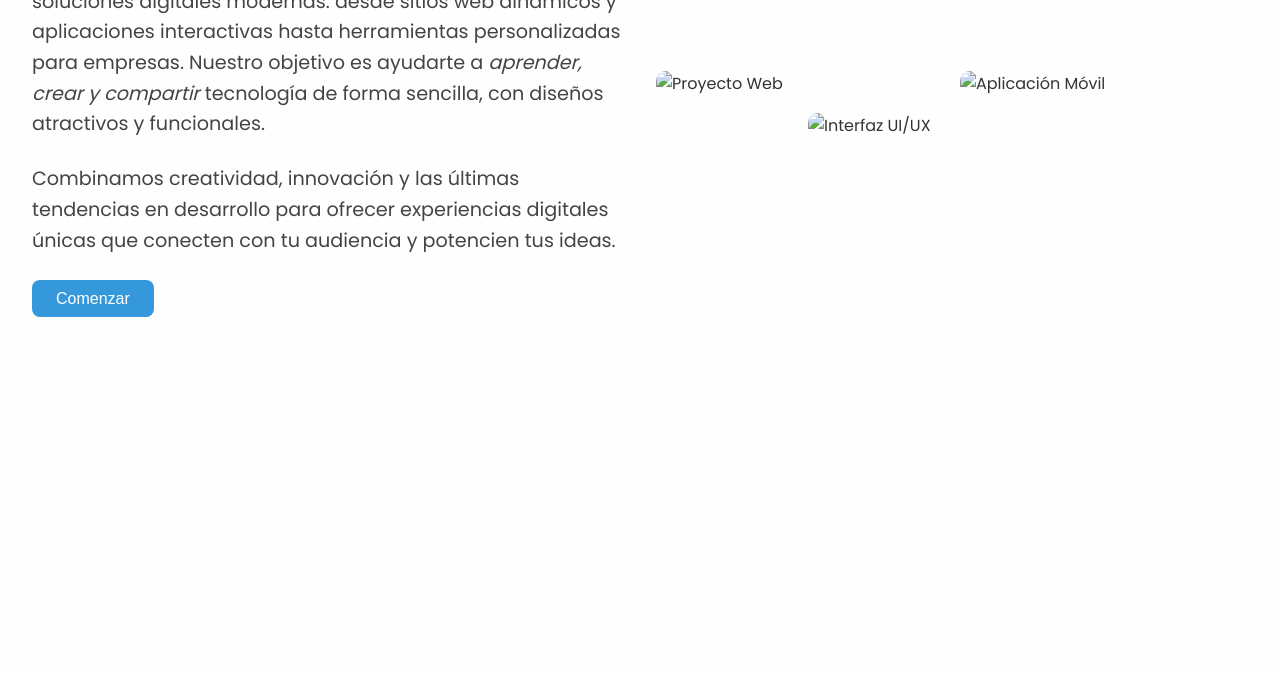
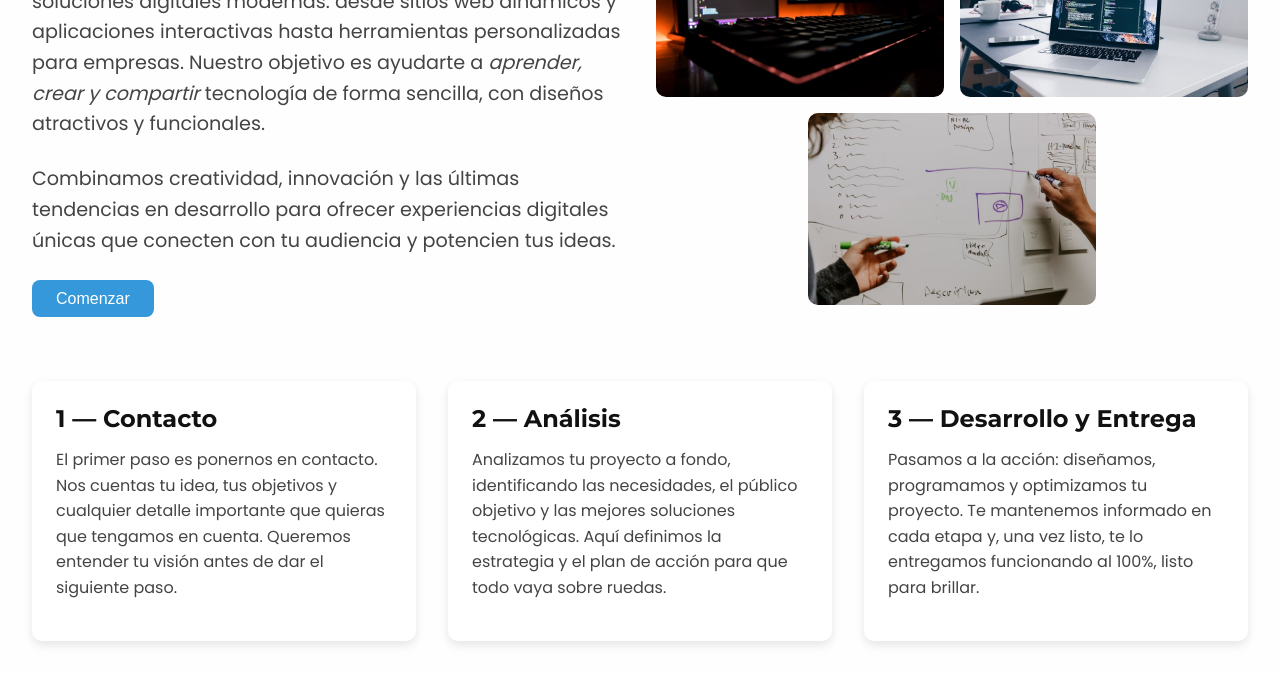
Before and after one commit to AgustinGibaut/CodeXStudio, a plain HTML site: page index.html in a window 1280 px wide. Shown: the part 185-858 px from the top of the page. Before the commit the page ends 800 px from the top, so only its background shows below. Drawn offline with Linux system fonts and the light colour scheme.

Commit message:
agrego efecto modo oscuro/blanco y la seccion de como se trabaja

```diff
--- a/index.html
+++ b/index.html
@@ -42,11 +42,27 @@
         <button>Comenzar</button>
     </div>
     <div class="galeria">
-        <img src="img/proyecto1.jpg" alt="Proyecto Web">
-        <img src="img/proyecto2.jpg" alt="Aplicación Móvil">
-        <img src="img/proyecto3.jpg" alt="Interfaz UI/UX">
+        <img src="images/setup1.avif" alt="Proyecto Web">
+        <img src="images/setup-2.avif" alt="Aplicación Móvil">
+        <img src="images/imsginacion.avif" alt="Interfaz UI/UX">
     </div>
 </div>
+
+<section class="proceso">
+    <div class="paso">
+        <h2>1 — Contacto</h2>
+        <p>El primer paso es ponernos en contacto. Nos cuentas tu idea, tus objetivos y cualquier detalle importante que quieras que tengamos en cuenta. Queremos entender tu visión antes de dar el siguiente paso.</p>
+    </div>
+    <div class="paso">
+        <h2>2 — Análisis</h2>
+        <p>Analizamos tu proyecto a fondo, identificando las necesidades, el público objetivo y las mejores soluciones tecnológicas. Aquí definimos la estrategia y el plan de acción para que todo vaya sobre ruedas.</p>
+    </div>
+    <div class="paso">
+        <h2>3 — Desarrollo y Entrega</h2>
+        <p>Pasamos a la acción: diseñamos, programamos y optimizamos tu proyecto. Te mantenemos informado en cada etapa y, una vez listo, te lo entregamos funcionando al 100%, listo para brillar.</p>
+    </div>
+</section>
+
 
 
     <script src="script.js"></script>
--- a/style.css
+++ b/style.css
@@ -10,7 +10,7 @@ body {
     background-color: #fefefe;
     line-height: 1.6;
     font-size: 16px;
-    transition: background-color 0.3s ease, color 0.3s ease;
+    transition: background-color 0.5s ease, color 0.5s ease;
 }
 
 h1, h2, h3, h4, h5, h6 {
@@ -18,24 +18,25 @@ h1, h2, h3, h4, h5, h6 {
     color: #111;
     margin-bottom: 1rem;
     line-height: 1.2;
-    transition: color 0.3s ease;
+    transition: color 0.5s ease;
 }
 
 p {
     margin-bottom: 1rem;
     color: #444;
-    transition: color 0.3s ease;
+    transition: color 0.5s ease;
 }
 
 a {
     text-decoration: none;
     color: #3498db;
-    transition: color 0.3s ease;
+    transition: color 0.5s ease;
 }
 
 .dark-mode {
     background-color: #121212;
     color: #e0e0e0;
+    transition: background-color 0.5s ease, color 0.5s ease;
 }
 
 .dark-mode h1,
@@ -61,6 +62,12 @@ a {
     z-index: 9999;
     pointer-events: none;
     overflow: hidden;
+    opacity: 1;
+    transition: opacity 0.5s ease;
+}
+
+.modo-carga.oculto {
+    opacity: 0;
 }
 
 .cortina {
@@ -186,3 +193,47 @@ a {
     border-radius: 10px;
     object-fit: cover;
 }
+
+.proceso {
+    display: flex;
+    flex-wrap: wrap;
+    gap: 2rem;
+    padding: 2rem;
+    justify-content: center;
+}
+
+.paso {
+    flex: 1 1 300px;
+    background-color: #ffffff;
+    padding: 1.5rem;
+    border-radius: 10px;
+    box-shadow: 0 4px 10px rgba(0,0,0,0.1);
+    transition: background-color 0.5s ease, color 0.5s ease, transform 0.3s ease;
+}
+
+.paso:hover {
+    transform: translateY(-5px);
+}
+
+.paso h2 {
+    color: #111;
+    margin-bottom: 0.8rem;
+    transition: color 0.5s ease;
+}
+
+.paso p {
+    color: #444;
+    transition: color 0.5s ease;
+}
+
+.dark-mode .paso {
+    background-color: #1e1e1e;
+}
+
+.dark-mode .paso h2 {
+    color: #f5f5f5;
+}
+
+.dark-mode .paso p {
+    color: #cfcfcf;
+}
```
Also changed, not shown: images/imsginacion.avif (added), images/setup-2.avif (added), images/setup1.avif (added).
